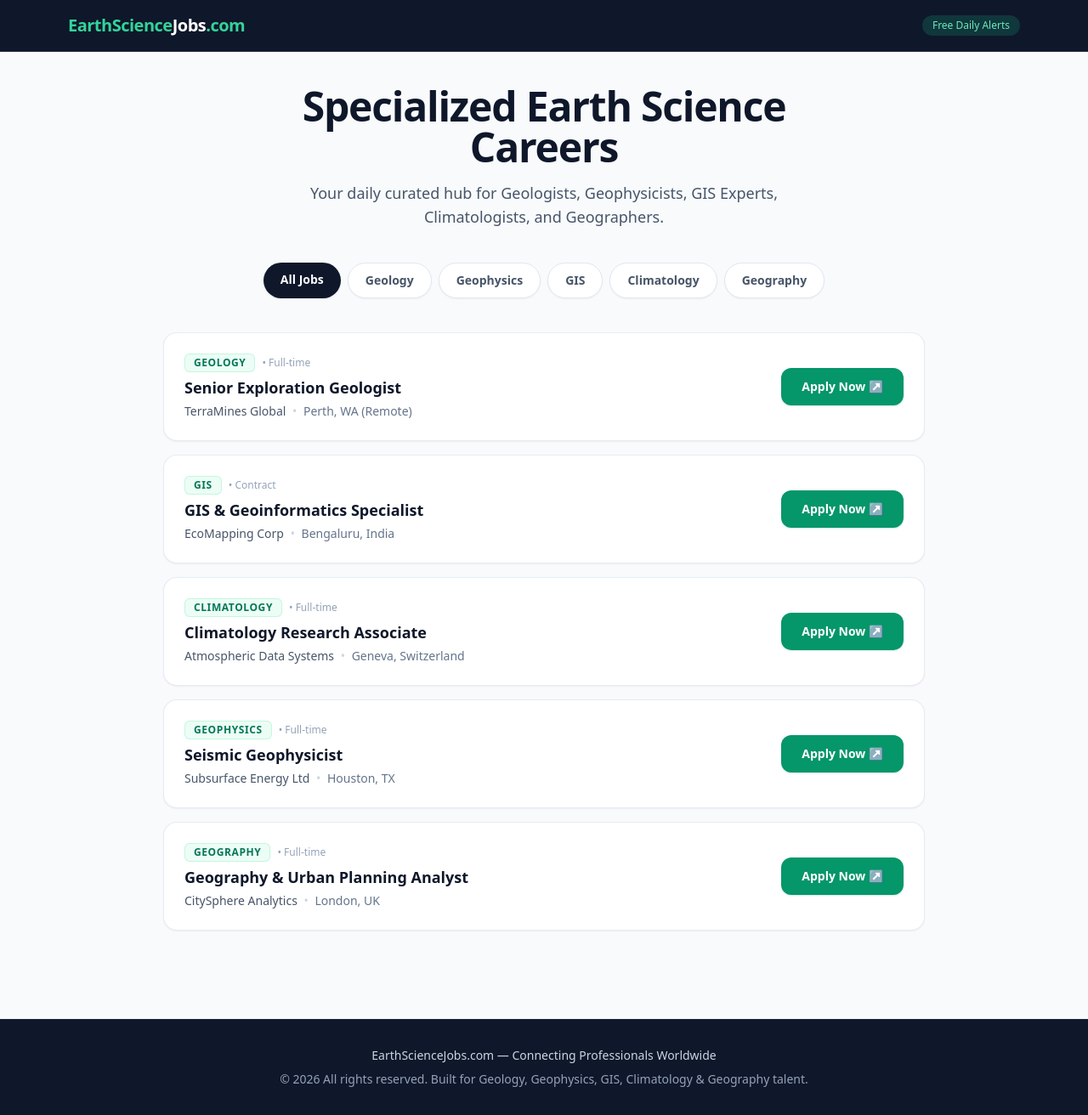
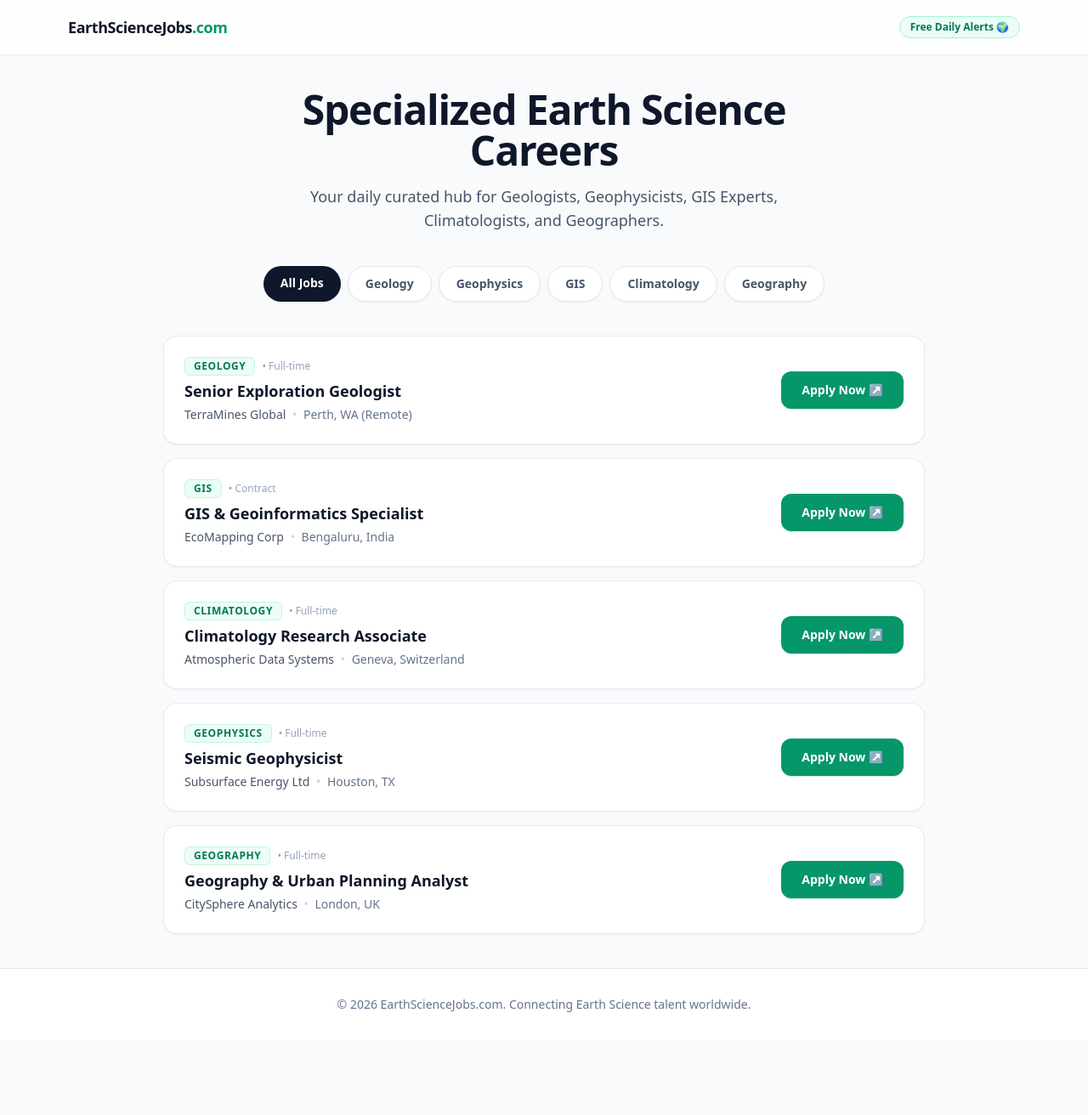
Before and after one commit to Roshangeek/earthsciencejob, a Next.js app: page / in a window 1280 px wide. Shown: the whole page at 85% size. After the commit the page ends 1224 px from the top, so only its background shows below. Built offline with nearby package versions, Linux system fonts and the light colour scheme.

Commit message:
Update layout metadata and improve header/footer styles

```diff
--- a/src/app/layout.js
+++ b/src/app/layout.js
@@ -1,32 +1,31 @@
 import './globals.css';
 
 export const metadata = {
-  title: 'EarthScienceJobs — Free Portal for Geosciences & GIS',
-  description: 'Find daily updated careers in Geology, Geophysics, GIS, Climatology, and Geography.',
+  title: 'EarthScienceJobs.com — Free Daily Earth Science Careers',
+  description: 'Curated jobs for Geologists, Geophysicists, GIS Experts, Climatologists, and Geographers.',
 };
 
 export default function RootLayout({ children }) {
   return (
     <html lang="en">
-      <body className="min-h-screen flex flex-col antialiased">
-        <header className="bg-slate-900 text-white border-b border-slate-800 sticky top-0 z-50">
-          <div className="max-w-6xl mx-auto px-4 py-4 flex justify-between items-center">
-            <a href="/" className="font-extrabold text-xl tracking-tight text-emerald-400">
-              EarthScience<span className="text-white">Jobs</span>.com
+      <body className="min-h-screen flex flex-col justify-between antialiased selection:bg-emerald-500 selection:text-white">
+        <header className="border-b border-slate-200 bg-white/80 backdrop-blur-md sticky top-0 z-50">
+          <div className="max-w-6xl mx-auto px-4 h-16 flex items-center justify-between">
+            <a href="/" className="font-extrabold text-lg text-slate-900 tracking-tight">
+              EarthScienceJobs<span className="text-emerald-600">.com</span>
             </a>
-            <div className="flex items-center gap-3">
-              <span className="text-xs bg-emerald-500/20 text-emerald-300 px-3 py-1 rounded-full font-medium hidden sm:inline-block">
-                Free Daily Alerts
+            <div className="flex items-center gap-4">
+              <span className="text-xs font-semibold bg-emerald-50 text-emerald-700 px-3 py-1 rounded-full border border-emerald-200">
+                Free Daily Alerts 🌍
               </span>
             </div>
           </div>
         </header>
+
         <main className="flex-grow">{children}</main>
-        <footer className="bg-slate-900 text-slate-400 text-sm py-8 mt-16 border-t border-slate-800 text-center">
-          <div className="max-w-6xl mx-auto px-4">
-            <p className="mb-2 font-medium text-slate-300">EarthScienceJobs.com — Connecting Professionals Worldwide</p>
-            <p>© {new Date().getFullYear()} All rights reserved. Built for Geology, Geophysics, GIS, Climatology & Geography talent.</p>
-          </div>
+
+        <footer className="border-t border-slate-200 bg-white py-8 text-center text-sm text-slate-500">
+          <p>© 2026 EarthScienceJobs.com. Connecting Earth Science talent worldwide.</p>
         </footer>
       </body>
     </html>
```
